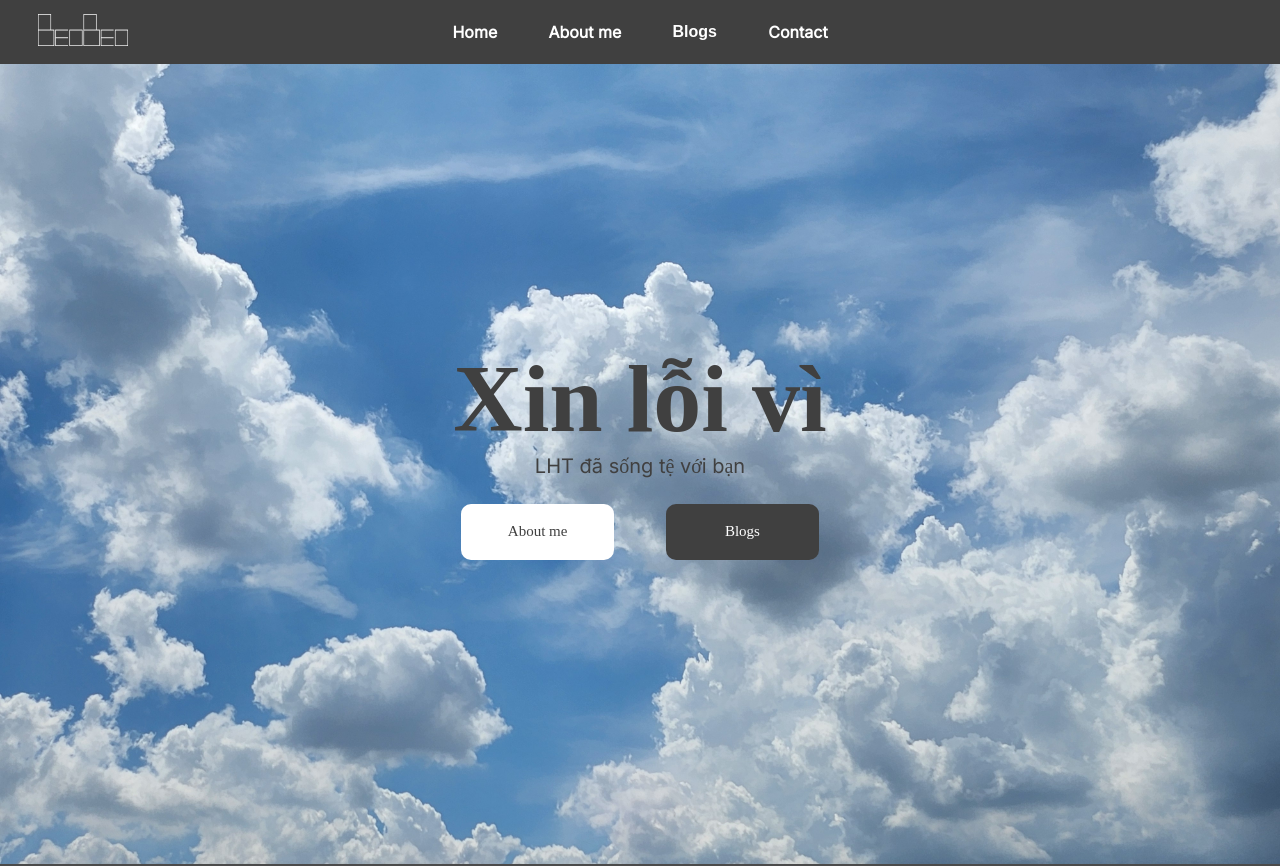
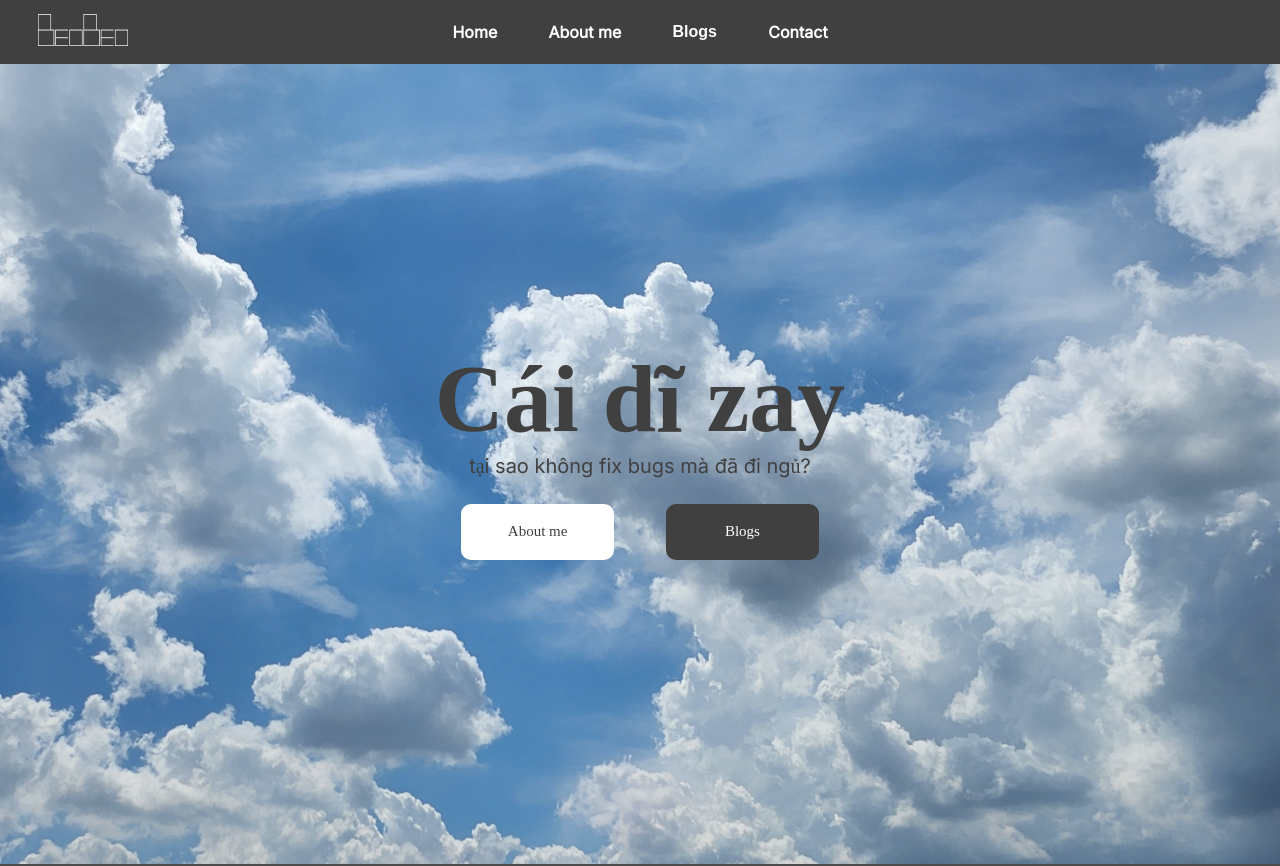
Before and after one commit to HelloWorld1604/my-blogs, a React (Vite) app: page / in a window 1280 px wide. Shown: the top 866 px of the page. Built offline with nearby package versions, Linux system fonts and the light colour scheme; grey boxes are pictures that could not be loaded; a web font is replaced by a local one.

Commit message:
chỉnh title demo chính của web và chỉnh slide 3 của About-me sang màu hồng

```diff
--- a/src/pages/AboutMe.jsx
+++ b/src/pages/AboutMe.jsx
@@ -410,7 +410,7 @@ function AboutMe() {
                 </SwiperSlide>
 
                 <SwiperSlide>
-                    <div className="slides" style={{backgroundColor:"lightblue"}}>
+                    <div className="slides" style={{backgroundColor:"pink"}}>
                         Slide 3
                     </div>
                 </SwiperSlide>
--- a/src/pages/Home.jsx
+++ b/src/pages/Home.jsx
@@ -4,8 +4,8 @@ import Navigation from './components/Navigation.jsx';
 function Home() {
     return (
         <div id="home">
-            <p id="Title">Xin lỗi vì</p>
-            <p style={{fontFamily:"Inter", color:"#404040", fontSize:"20px"}}>LHT đã sống tệ với bạn</p>
+            <p id="Title">Cái dĩ zay</p>
+            <p style={{fontFamily:"Inter", color:"#404040", fontSize:"20px"}}>tại sao không fix bugs mà đã đi ngủ?</p>
             <div className="home-buttons">
                 <a href="#about-me" id="about_me_button">About me</a>
                 <a href="#about-me" id="blogs_button">Blogs</a>
```
